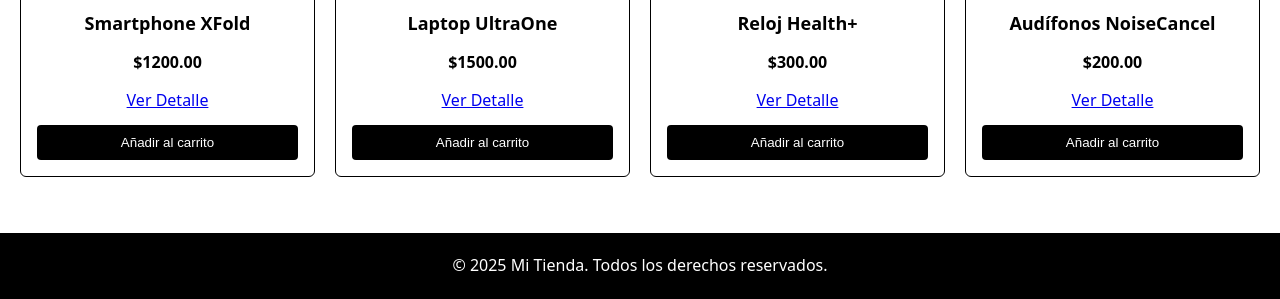
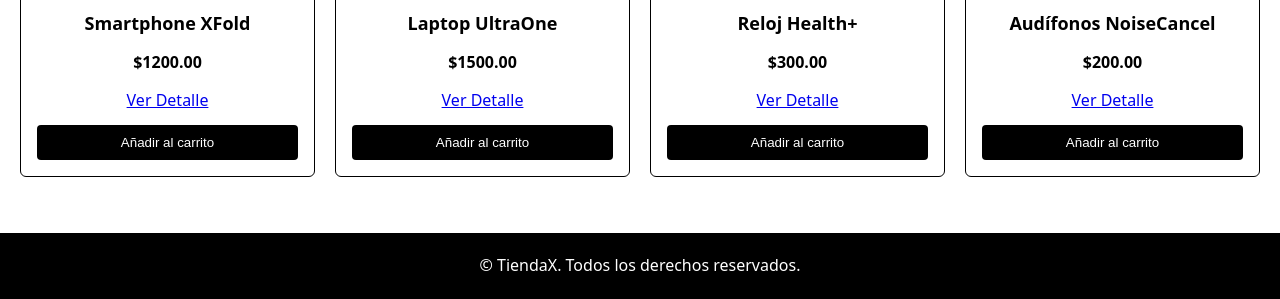
Before and after one commit to ManuelADMN/TiendaEvParcial, a plain HTML site: page index.html in a window 1280 px wide. Shown: the part 586-885 px from the top of the page. Drawn offline with Linux system fonts and the light colour scheme.

Commit message:
update index

```diff
--- a/index.html
+++ b/index.html
@@ -46,7 +46,7 @@
 
   <!-- Pie de página con información de la empresa -->
   <footer>
-    <p>&copy; 2025 Mi Tienda. Todos los derechos reservados.</p>
+    <p>&copy; TiendaX. Todos los derechos reservados.</p>
   </footer>
 
   <!-- Scripts: primero datos, luego lógica principal -->
```
